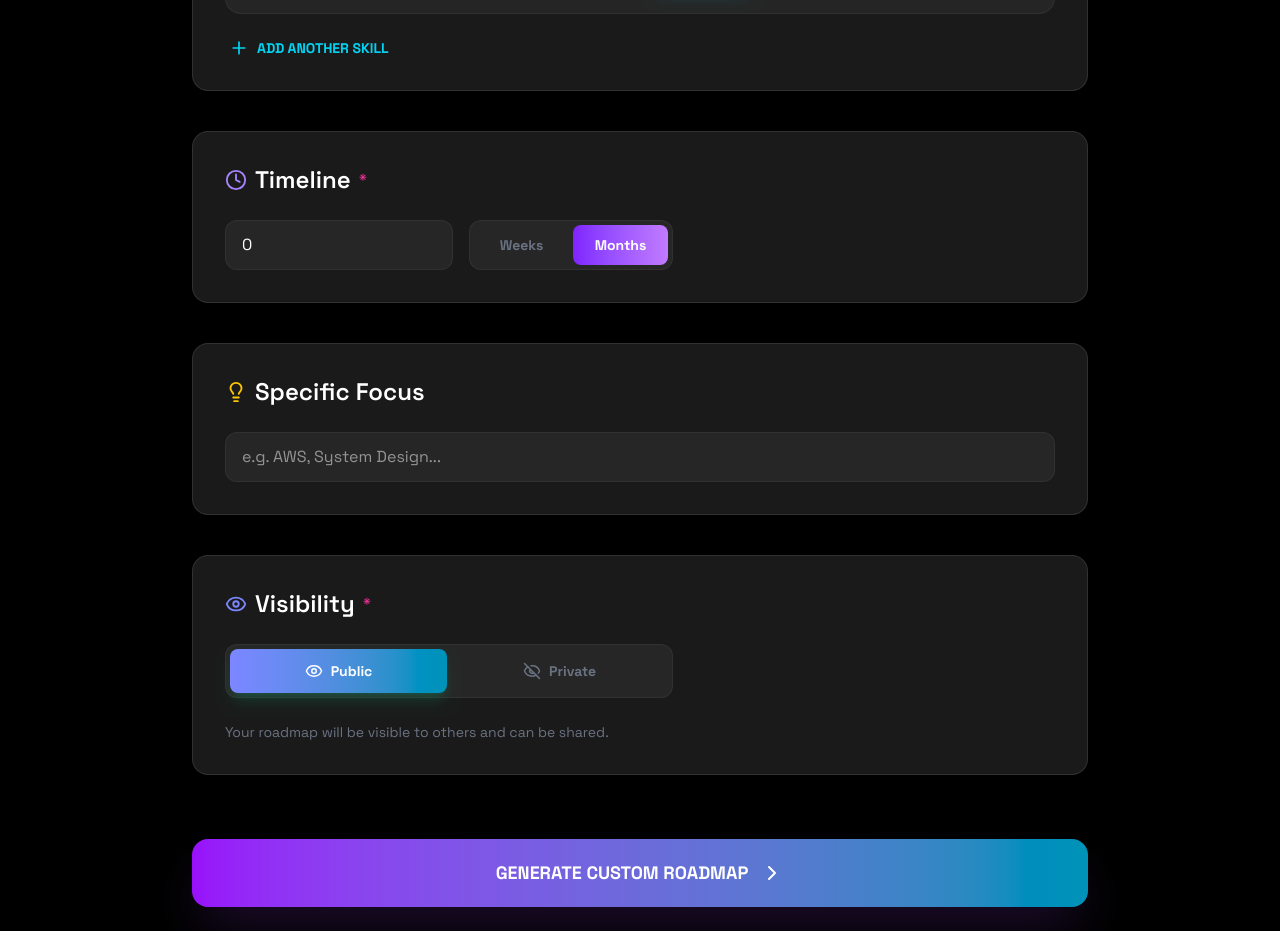
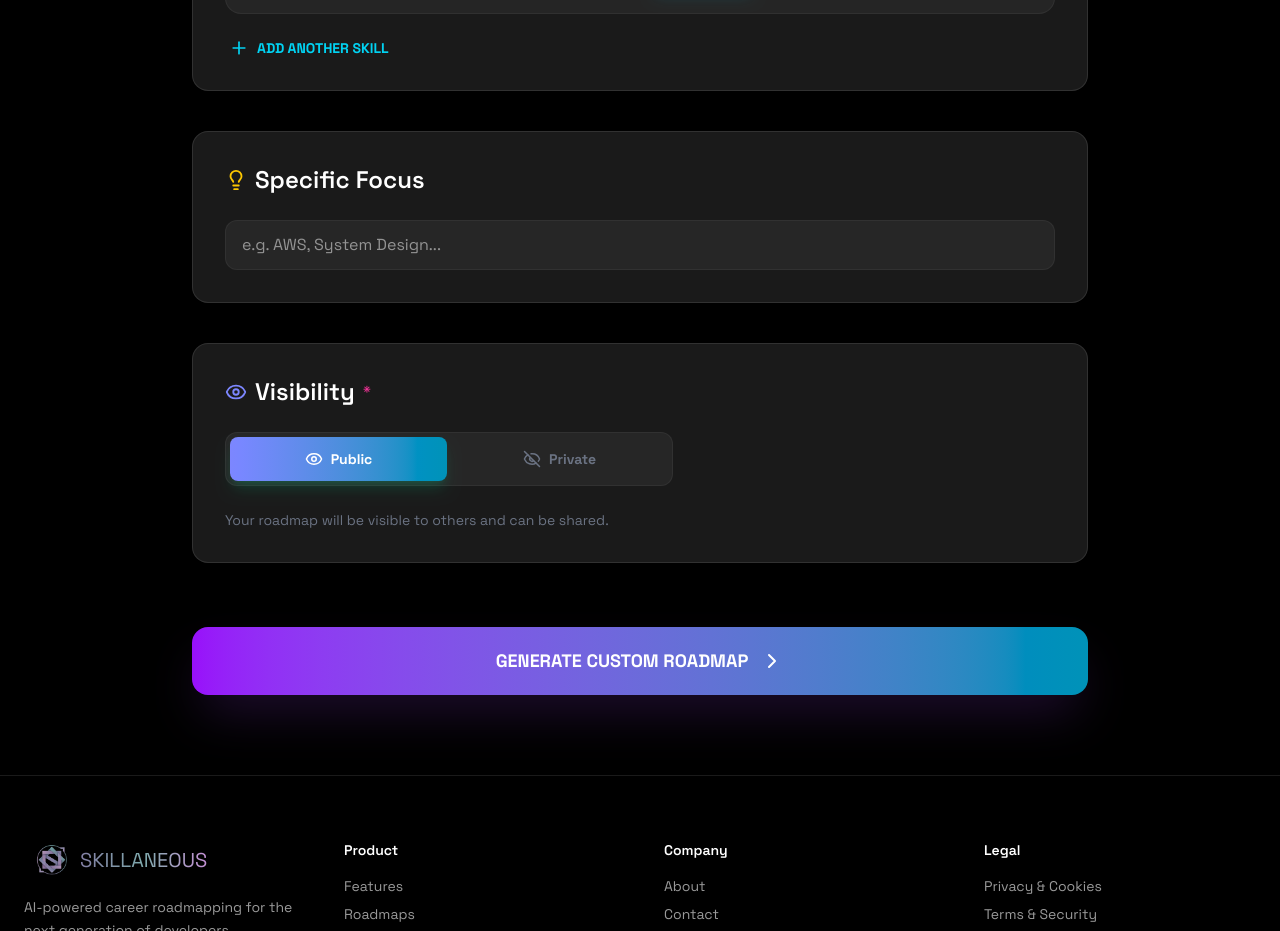
Before and after one commit to Gaurika-Sethi/SKILLANEOUS, a Next.js app in the folder Frontend/: page /roadmap-form in a window 1280 px wide. Shown: the part 780-1711 px from the top of the page. Built offline with nearby package versions, Linux system fonts and the light colour scheme.

Commit message:
Updated Roadmap Form

```diff
--- a/Frontend/app/features/page.tsx
+++ b/Frontend/app/features/page.tsx
@@ -30,7 +30,7 @@ export default function FeaturesPage() {
           }
           50% {
             /* Bright state */
-            border-color: rgba(236, 72, 153, 0.5); /* Pink border tint */
+            border-color: rgba(245, 35, 199, 0.6); /* Pink border tint */
             box-shadow: 0 0 60px rgba(236, 72, 153, 0.25); /* Soft pink glow */
             filter: brightness(1.15); /* Overall brightness peaks */
           }
@@ -152,7 +152,7 @@ export default function FeaturesPage() {
             </div>
             <div className="flex justify-center items-center">
                 {/* The Card with the new Dim/Bright Animation Class */}
-                <div className="relative w-full max-w-md aspect-[3/4] rounded-[2.5rem] border border-white/10 bg-[#0f0f12] p-10 animate-neon-pulse">
+                <div className="relative w-full max-w-md aspect-[3/4] rounded-[2.5rem] border border-white/10 bg-[#0f0f12] p-10 animate-neon-pulse ease-in-out">
                     <div className="absolute top-8 right-8 bg-pink-500/20 text-pink-400 text-[10px] px-3 py-1 rounded-full border border-pink-500/30 font-black tracking-widest shadow-lg shadow-pink-500/10">
                         AI-POWERED
                     </div>
--- a/Frontend/app/roadmap-form/page.tsx
+++ b/Frontend/app/roadmap-form/page.tsx
@@ -206,36 +206,7 @@ export default function RoadmapForm() {
             <button onClick={addSkill} className="flex items-center gap-2 text-cyan-400 text-sm font-bold hover:text-cyan-300 px-1"><Plus size={20} /> ADD ANOTHER SKILL</button>
           </div>
         </section>
-
-        {/* 3. TIMELINE */}
-        <section className="bg-[#1a1a1a] border border-white/10 rounded-2xl p-8 space-y-6">
-          <div className="flex items-center gap-2 text-violet-400">
-            <Clock size={22} />
-            <h2 className="text-2xl font-semibold text-white">Timeline</h2> <span className="text-pink-500">*</span>
-          </div>
-          <div className="flex flex-col sm:flex-row gap-4 max-w-md">
-            <input
-              type="number"
-              required
-              value={formData.timeline.value}
-              onChange={(e) => setFormData({...formData, timeline: {...formData.timeline, value: Math.max(0, Number(e.target.value))}})}
-              className={timelineInputClass(formData.timeline.value)}
-            />
-            <div className="flex bg-[#262626] p-1 rounded-xl border border-white/5 flex-1 gap-1">
-              {["weeks", "months"].map((u) => (
-                <button
-                  key={u}
-                  onClick={() => setFormData({...formData, timeline: {...formData.timeline, unit: u}})}
-                  className={`flex-1 py-2 text-sm font-bold rounded-lg transition-all capitalize ${
-                    formData.timeline.unit === u ? "bg-gradient-to-r from-violet-600 to-purple-400 text-white" : "text-gray-500"
-                  }`}
-                >{u}</button>
-              ))}
-            </div>
-          </div>
-        </section>
-
-        {/* 4. SPECIFIC TOPICS */}
+        {/* 3. SPECIFIC TOPICS */}
         <section className="bg-[#1a1a1a] border border-white/10 rounded-2xl p-8 space-y-6">
           <div className="flex items-center gap-2 text-yellow-400">
             <Lightbulb size={22} />
--- a/Frontend/app/src/Footer.tsx
+++ b/Frontend/app/src/Footer.tsx
@@ -34,7 +34,7 @@ export default function Footer() {
           <div>
             <h4 className="text-sm font-semibold text-white mb-4">Product</h4>
             <ul className="space-y-2 text-sm text-white/60">
-              <li><Link href="#" className="hover:text-white transition">Features</Link></li>
+              <li><Link href="/features" className="hover:text-white transition">Features</Link></li>
               <li><Link href="#" className="hover:text-white transition">Roadmaps</Link></li>
             </ul>
           </div>
```
